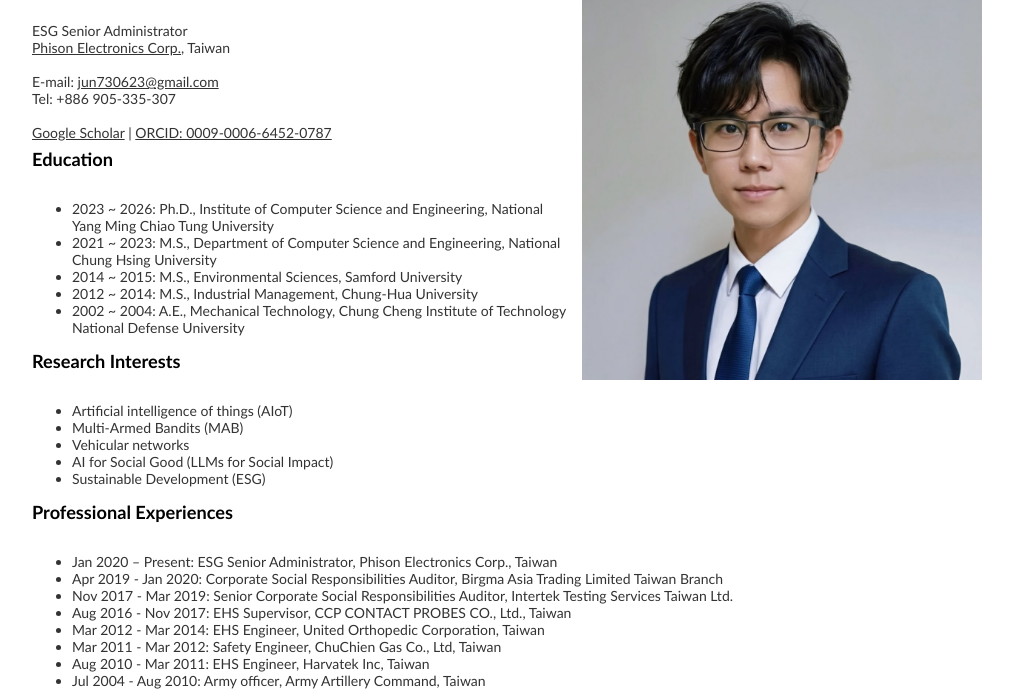
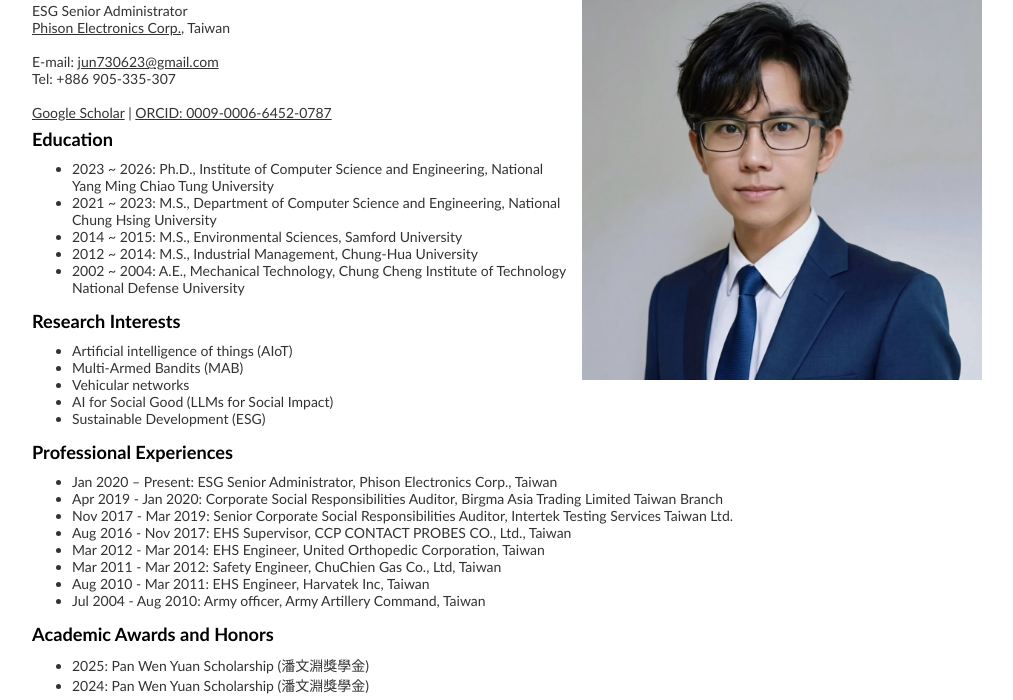
Before and after one commit to teddy623/Homepage, a plain HTML site: page index.html in a window 1280 px wide. Shown: the part 87-787 px from the top of the page, without its empty margins (38-1051 px from the left). Drawn offline with Linux system fonts and the light colour scheme.

Commit message:
Update style.css

```diff
--- a/style.css
+++ b/style.css
@@ -136,8 +136,12 @@ A:hover   { color: #999; text-decoration: none; }
 .sectionheadsep
 {
 	border: none;
-	padding-bottom: 10px;
-	margin-bottom: 20px;
+	padding-bottom: 5px; /* 原為 10px，調小 */
+	margin-bottom: 5px;  /* 原為 20px，調小 */
+}
+
+.section ul {
+	margin-top: 5px;      /* 消除預設過大的頂部空白 */
 }
 
 /* ---- backtotop ---- */
```
